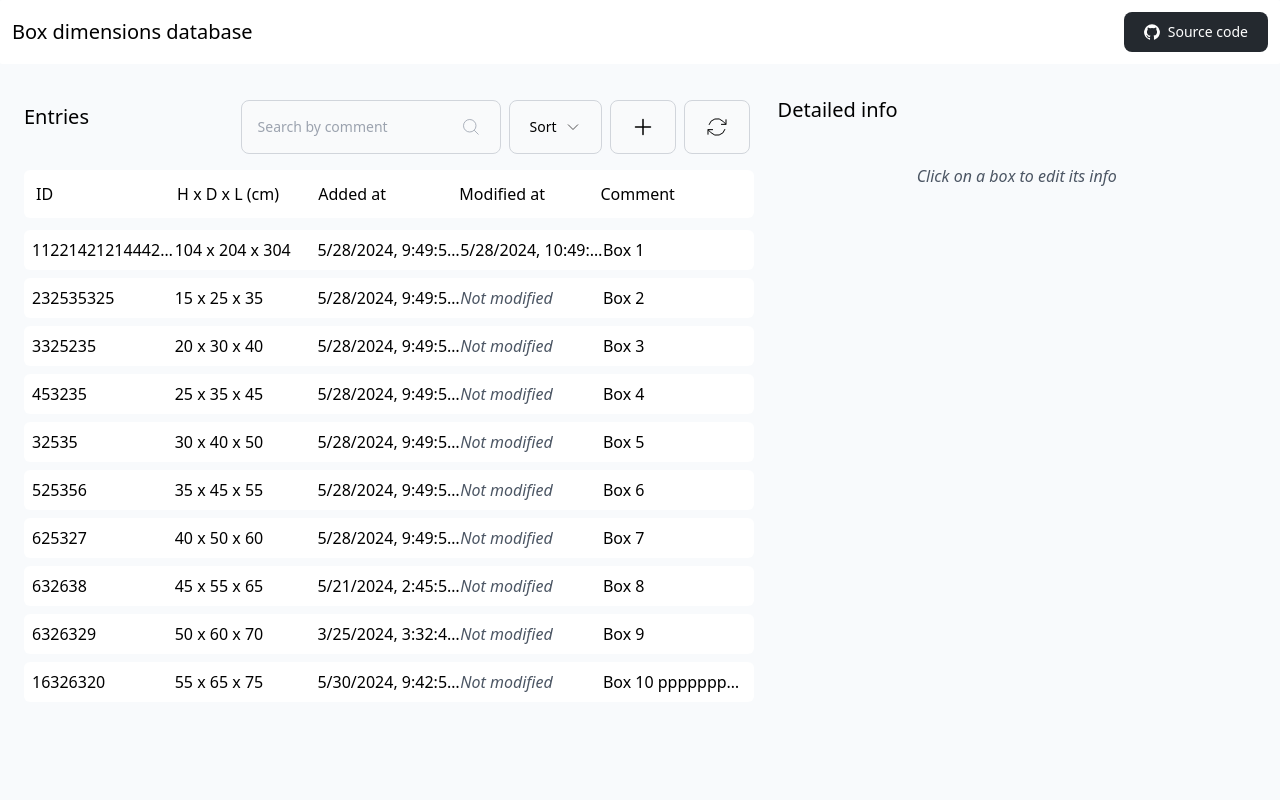
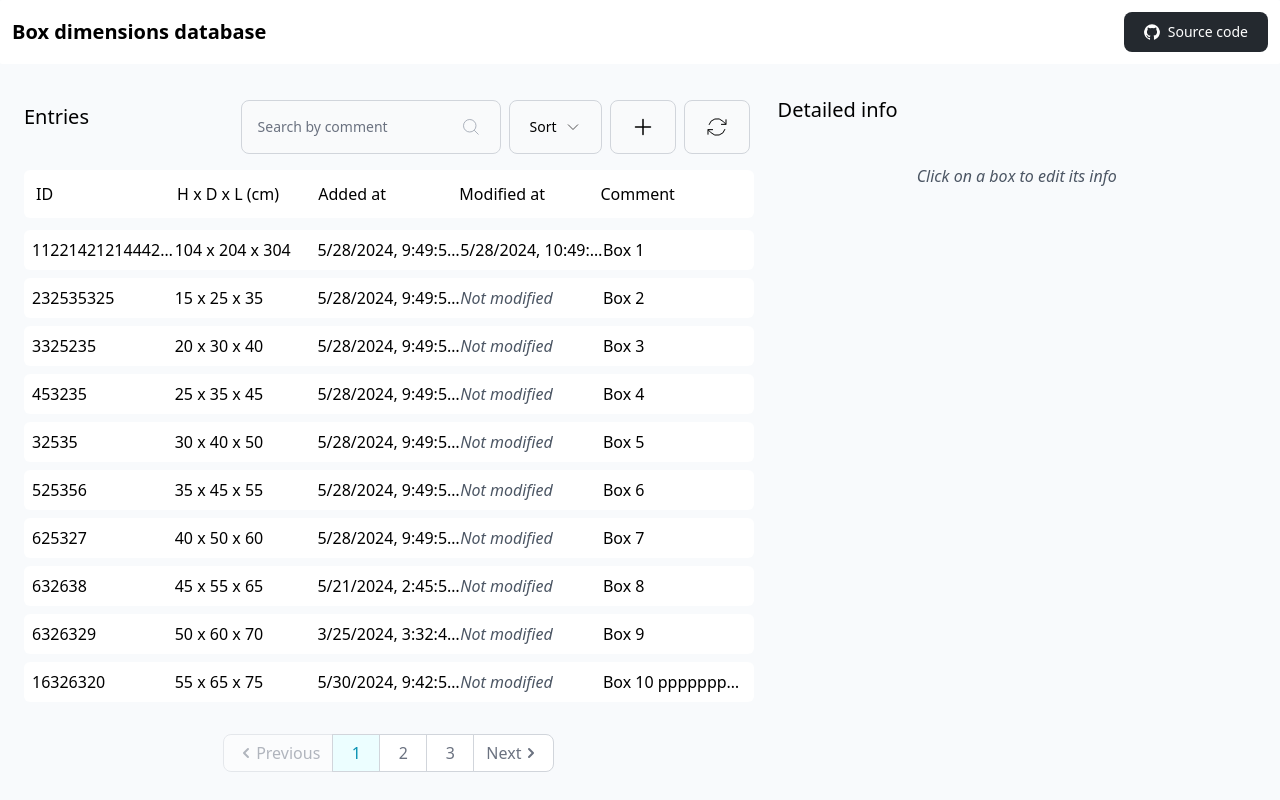
Before and after one commit to kristianka/boxdb-app, a React (Vite) app: page / in a window 1280 px wide. Built offline with nearby package versions, Linux system fonts and the light colour scheme.

Commit message:
add pagination, separate code to more components, add new dummydata

```diff
--- a/package.json
+++ b/package.json
@@ -10,6 +10,7 @@
     "preview": "vite preview"
   },
   "dependencies": {
+    "flowbite-react": "^0.9.0",
     "react": "^18.2.0",
     "react-dom": "^18.2.0"
   },
--- a/src/App.tsx
+++ b/src/App.tsx
@@ -8,7 +8,6 @@ import BoxList from "./components/BoxList";
 import { boxes } from "./dummydata";
 import Sort from "./components/Buttons/Sort";
 import Refresh from "./components/Buttons/Refresh";
-import BoxListHeaders from "./components/BoxListHeaders";
 import NewBox from "./components/Buttons/NewBox";
 
 function App() {
@@ -37,10 +36,10 @@ function App() {
               <Refresh />
             </div>
           </div>
-          <BoxListHeaders />
-          {filteredBoxes.map((box) => (
-            <BoxList key={box.id} box={box} setSelectedBox={setSelectedBox} />
-          ))}
+          <BoxList
+            setSelectedBox={setSelectedBox}
+            filteredBoxes={filteredBoxes}
+          />
         </div>
         <div className="m-3 md:order-2 md:col-span-2">
           <h2 className="mb-5 text-xl">Detailed info</h2>
--- a/src/components/BoxList.tsx
+++ b/src/components/BoxList.tsx
@@ -1,40 +1,40 @@
 import { Box } from "../../types";
+import { Pagination } from "flowbite-react";
+import BoxListHeaders from "./BoxListHeaders";
+import BoxListItem from "./BoxListItem";
+import { useState } from "react";
 
 interface props {
-  box: Box;
+  filteredBoxes: Box[];
   setSelectedBox: (box: Box) => void;
 }
 
-const BoxList = ({ box, setSelectedBox }: props) => {
-  const setSelected = () => {
-    console.log("setSelected");
-    setSelectedBox(box);
-  };
+const BoxList = ({ filteredBoxes, setSelectedBox }: props) => {
+  const [currentPage, setCurrentPage] = useState(1);
+  const itemsPerPage = 10; // Change this to control how many boxes are displayed per page
+
+  const onPageChange = (page: number) => setCurrentPage(page);
+
+  const displayedBoxes = filteredBoxes.slice(
+    (currentPage - 1) * itemsPerPage,
+    currentPage * itemsPerPage,
+  );
 
   return (
-    <button
-      onClick={setSelected}
-      className="mb-2 w-full rounded-md bg-white p-2 text-left hover:bg-gray-100"
-      title={box.comment}
-    >
-      <div className="grid grid-cols-4 md:grid-cols-5">
-        <p className="truncate">{box.id}</p>
-        <p className="truncate">
-          {box.height} x {box.depth} x {box.length}
-        </p>
-        <p className="truncate">{new Date(box.addedAt).toLocaleString()}</p>
-        <div className="hidden md:block">
-          {box.modifiedAt ? (
-            <p className="truncate">
-              {new Date(box.modifiedAt).toLocaleString()}
-            </p>
-          ) : (
-            <p className="truncate italic text-gray-600">Not modified</p>
-          )}
-        </div>
-        <p className="truncate">{box.comment}</p>
+    <div>
+      <BoxListHeaders />
+      {displayedBoxes.map((box) => (
+        <BoxListItem key={box.id} box={box} setSelectedBox={setSelectedBox} />
+      ))}
+      <div className="mt-4 flex overflow-x-auto sm:justify-center">
+        <Pagination
+          currentPage={currentPage}
+          totalPages={Math.ceil(filteredBoxes.length / itemsPerPage)}
+          onPageChange={onPageChange}
+          showIcons
+        />
       </div>
-    </button>
+    </div>
   );
 };
 
--- /dev/null
+++ b/src/components/BoxListItem.tsx
@@ -0,0 +1,41 @@
+import { Box } from "../../types";
+
+interface props {
+  box: Box;
+  setSelectedBox: (box: Box) => void;
+}
+
+const BoxListItem = ({ box, setSelectedBox }: props) => {
+  const setSelected = () => {
+    console.log("setSelected");
+    setSelectedBox(box);
+  };
+
+  return (
+    <button
+      onClick={setSelected}
+      className="mb-2 w-full rounded-md bg-white p-2 text-left hover:bg-gray-100"
+      title={box.comment}
+    >
+      <div className="grid grid-cols-4 md:grid-cols-5">
+        <p className="truncate">{box.id}</p>
+        <p className="truncate">
+          {box.height} x {box.depth} x {box.length}
+        </p>
+        <p className="truncate">{new Date(box.addedAt).toLocaleString()}</p>
+        <div className="hidden md:block">
+          {box.modifiedAt ? (
+            <p className="truncate">
+              {new Date(box.modifiedAt).toLocaleString()}
+            </p>
+          ) : (
+            <p className="truncate italic text-gray-600">Not modified</p>
+          )}
+        </div>
+        <p className="truncate">{box.comment}</p>
+      </div>
+    </button>
+  );
+};
+
+export default BoxListItem;
--- a/src/components/Header.tsx
+++ b/src/components/Header.tsx
@@ -2,7 +2,9 @@ const Header = () => {
   return (
     <header className="rounded-sm bg-white p-3 text-black">
       <div className="flex items-center justify-between">
-        <h1 className="text-xl md:flex">Box dimensions database</h1>
+        <h1 className="text-xl font-semibold md:flex">
+          Box dimensions database
+        </h1>
         <ul className="flex items-center">
           <li>
             <a
--- a/src/components/Search.tsx
+++ b/src/components/Search.tsx
@@ -19,7 +19,7 @@ const Search = ({ setSearch }: props) => {
           onChange={changeValue}
           type="search"
           id="default-search"
-          className="block w-full rounded-lg border border-gray-300 bg-gray-50 p-4 pr-10 text-sm text-gray-900"
+          className="block w-full truncate rounded-lg border border-gray-300 bg-gray-50 p-4 pr-10 text-sm text-gray-900"
           placeholder="Search by comment"
           required
         />
--- a/src/dummydata.ts
+++ b/src/dummydata.ts
@@ -82,4 +82,92 @@ export const boxes: Box[] = [
     comment: "Box 10 pppppppppppppppppppppppppppppppppppppppppppppppp",
     addedAt: "2024-05-30T09:42:52Z",
   },
+  {
+    id: "16326332",
+    height: 115,
+    depth: 125,
+    length: 135,
+    comment: "Box 22",
+    addedAt: "2024-05-01T12:00:00Z",
+  },
+  {
+    id: "16326333",
+    height: 120,
+    depth: 130,
+    length: 140,
+    comment: "Box 23",
+    addedAt: "2024-05-02T12:00:00Z",
+  },
+  {
+    id: "16326334",
+    height: 125,
+    depth: 135,
+    length: 145,
+    comment: "Box 24",
+    addedAt: "2024-05-03T12:00:00Z",
+  },
+  {
+    id: "16326335",
+    height: 130,
+    depth: 140,
+    length: 150,
+    comment: "Box 25",
+    addedAt: "2024-05-04T12:00:00Z",
+  },
+  {
+    id: "16326336",
+    height: 135,
+    depth: 145,
+    length: 155,
+    comment: "Box 26",
+    addedAt: "2024-05-05T12:00:00Z",
+  },
+  {
+    id: "16326337",
+    height: 140,
+    depth: 150,
+    length: 160,
+    comment: "Box 27",
+    addedAt: "2024-05-06T12:00:00Z",
+  },
+  {
+    id: "16326338",
+    height: 145,
+    depth: 155,
+    length: 165,
+    comment: "Box 28",
+    addedAt: "2024-05-07T12:00:00Z",
+  },
+  {
+    id: "16326339",
+    height: 150,
+    depth: 160,
+    length: 170,
+    comment: "Box 29",
+    addedAt: "2024-05-08T12:00:00Z",
+  },
+  {
+    id: "16326340",
+    height: 155,
+    depth: 165,
+    length: 175,
+    comment: "Box 30",
+    addedAt: "2024-05-09T12:00:00Z",
+  },
+  {
+    id: "16326341",
+    height: 160,
+    depth: 170,
+    length: 180,
+    comment: "Box 31",
+    addedAt: "2024-05-10T12:00:00Z",
+  },
+  {
+    id: "16326342",
+    height: 165,
+    depth: 175,
+    length: 185,
+    comment: "Box 32",
+    addedAt: "2024-05-11T12:00:00Z",
+  },
 ];
--- a/tailwind.config.js
+++ b/tailwind.config.js
@@ -1,8 +1,10 @@
+import flowbite from "flowbite-react/tailwind";
+
 /** @type {import('tailwindcss').Config} */
 export default {
-    content: ["./index.html", "./src/**/*.{js,ts,jsx,tsx}"],
-    theme: {
-        extend: {}
-    },
-    plugins: []
+  content: ["./index.html", "./src/**/*.{js,ts,jsx,tsx}", flowbite.content()],
+  theme: {
+    extend: {},
+  },
+  plugins: [flowbite.plugin()],
 };
```
Also changed, not shown: 1 other file (tests, documents, lock files or other folders).
